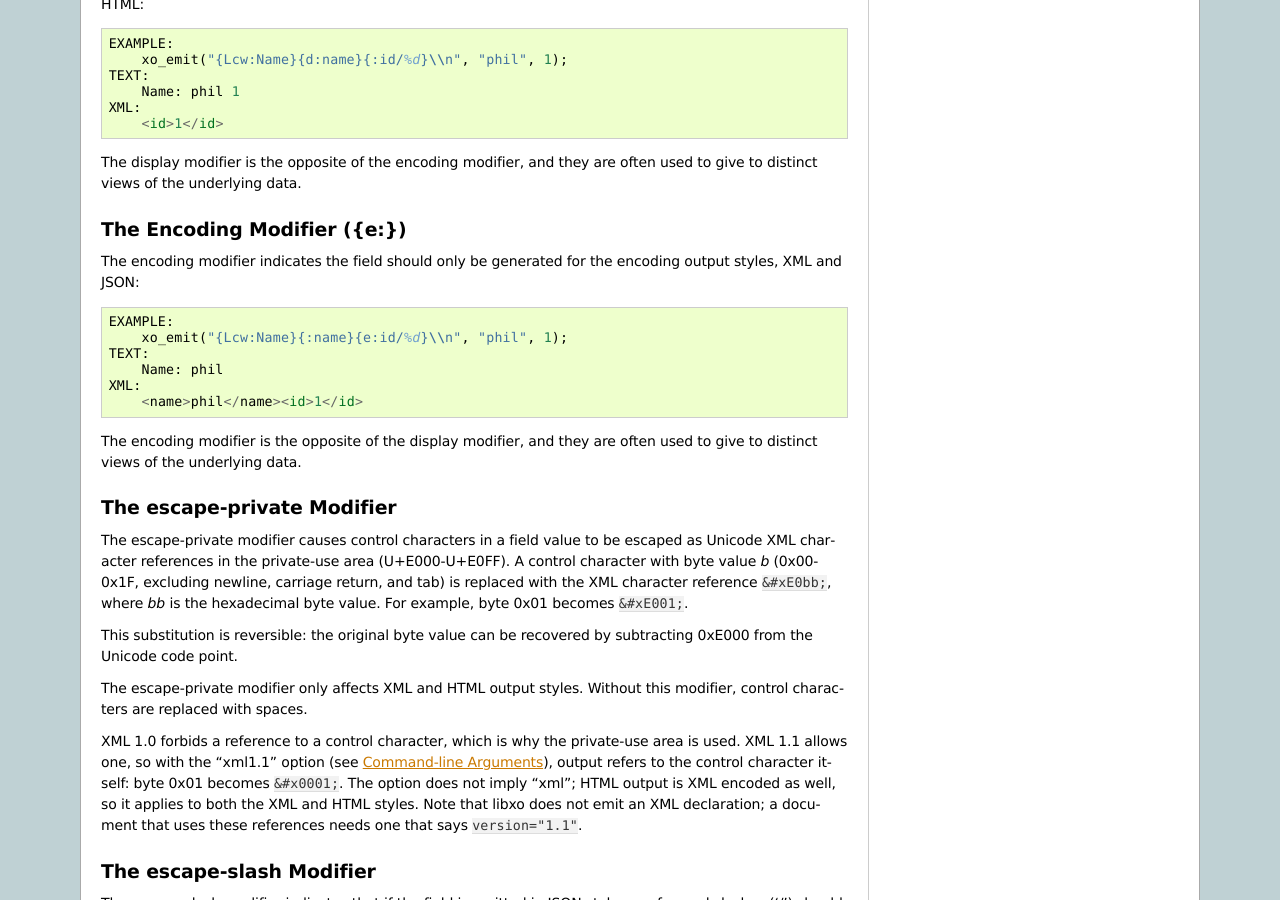
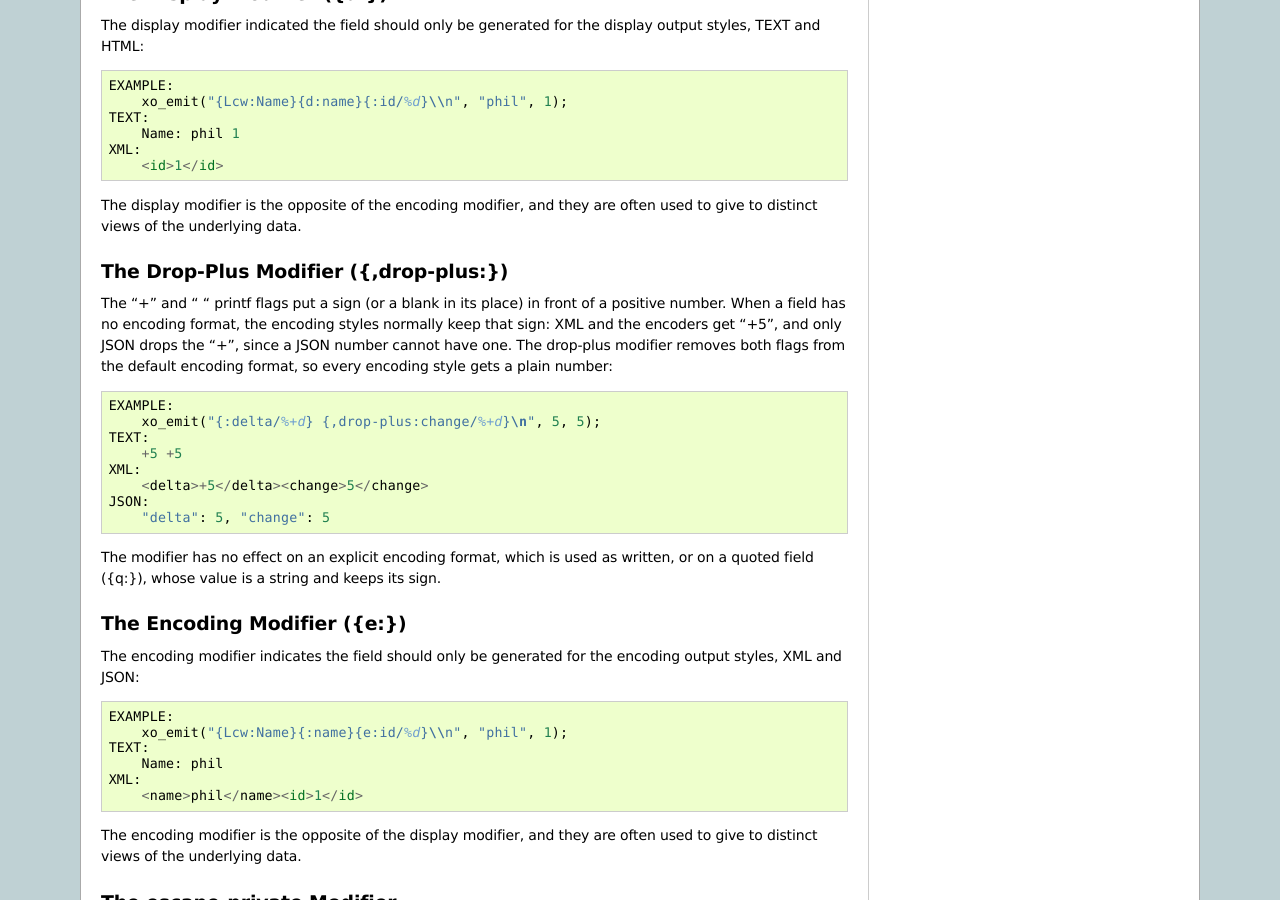
Before and after one commit to Juniper/libxo, a Sphinx documentation site: the page built from doc/field-modifiers.rst, in a window 1280 px wide and 900 px high, scrolled down 2549 px. Built offline with Sphinx 7.4.7, drawn with Linux system fonts in a browser that asks for light colours; some of the changed text lies outside the part shown.

Commit message:
add docs for drop-plus modifier

```diff
--- a/doc/field-modifiers.rst
+++ b/doc/field-modifiers.rst
@@ -15,6 +15,7 @@ particular output styles:
    c   colon           A colon (":") is appended after the label
   \    dense           Write the field's list in dense form (RTOON)
    d   display         Only emit field for display styles (text/HTML)
+  \    drop-plus       Drop the '+' and ' ' sign flags when encoding
    e   encoding        Only emit for encoding styles (XML/JSON)
   \    escape-private  Escape control chars as Unicode private-use refs (XML/HTML)
   \    escape-slash    Escape forward slashes (JSON)
@@ -152,6 +153,35 @@ the display output styles, TEXT and HTML::
 
 The display modifier is the opposite of the encoding modifier, and
 they are often used to give to distinct views of the underlying data.
+
+.. index:: Field Modifiers; Drop-Plus
+.. _drop-plus-modifier:
+
+The Drop-Plus Modifier ({,drop-plus:})
+++++++++++++++++++++++++++++++++++++++
+
+.. index:: Field Modifiers; Drop-Plus
+
+The "+" and " " printf flags put a sign (or a blank in its place) in
+front of a positive number.  When a field has no encoding format,
+the encoding styles normally keep that sign: XML and the encoders
+get "+5", and only JSON drops the "+", since a JSON number cannot
+have one.  The drop-plus modifier removes both flags from the
+default encoding format, so every encoding style gets a plain
+number::
+
+    EXAMPLE:
+        xo_emit("{:delta/%+d} {,drop-plus:change/%+d}\n", 5, 5);
+    TEXT:
+        +5 +5
+    XML:
+        <delta>+5</delta><change>5</change>
+    JSON:
+        "delta": 5, "change": 5
+
+The modifier has no effect on an explicit encoding format, which is
+used as written, or on a quoted field ({q:}), whose value is a string
+and keeps its sign.
 
 .. index:: Field Modifiers; Encoding
 .. _encoding-modifier:
```
